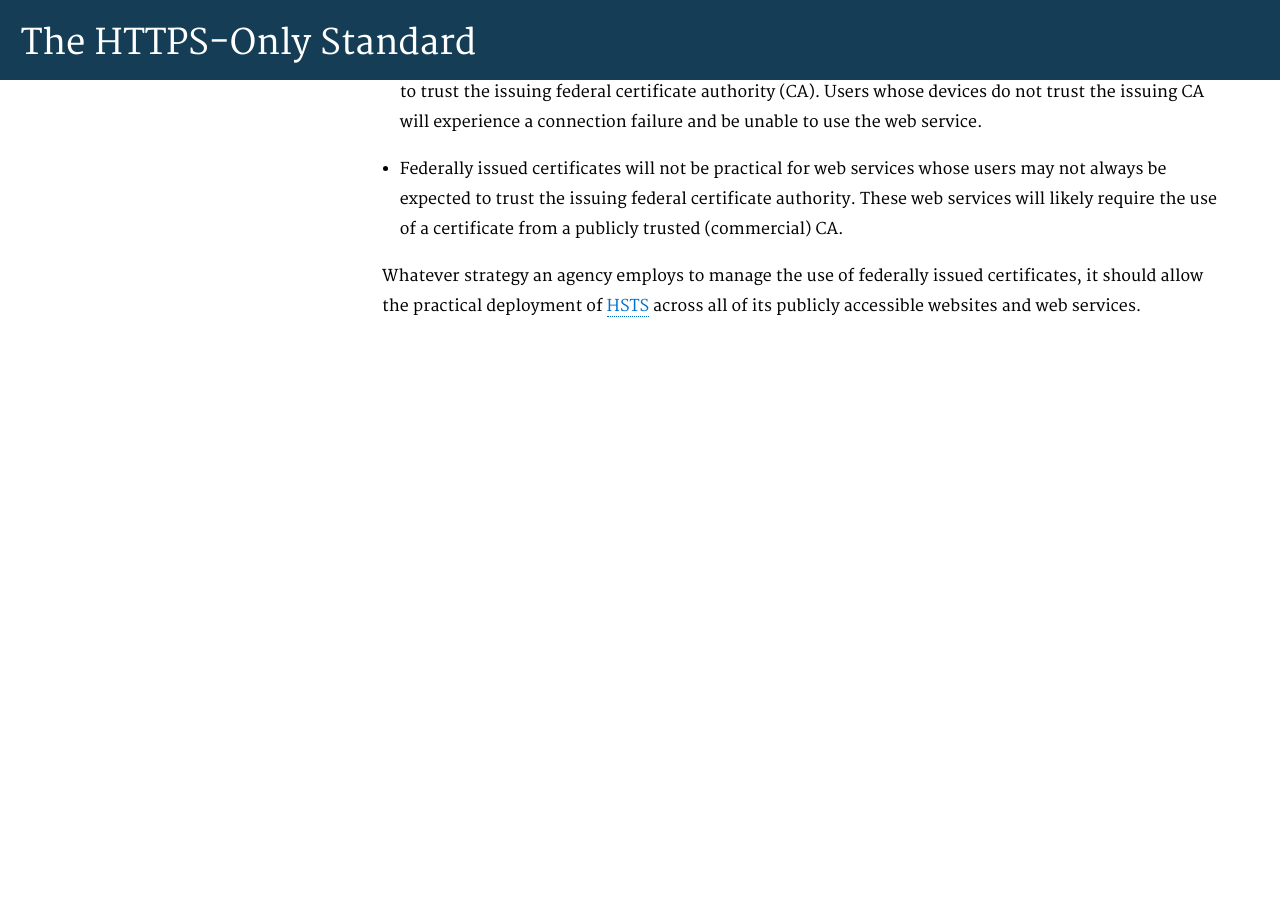
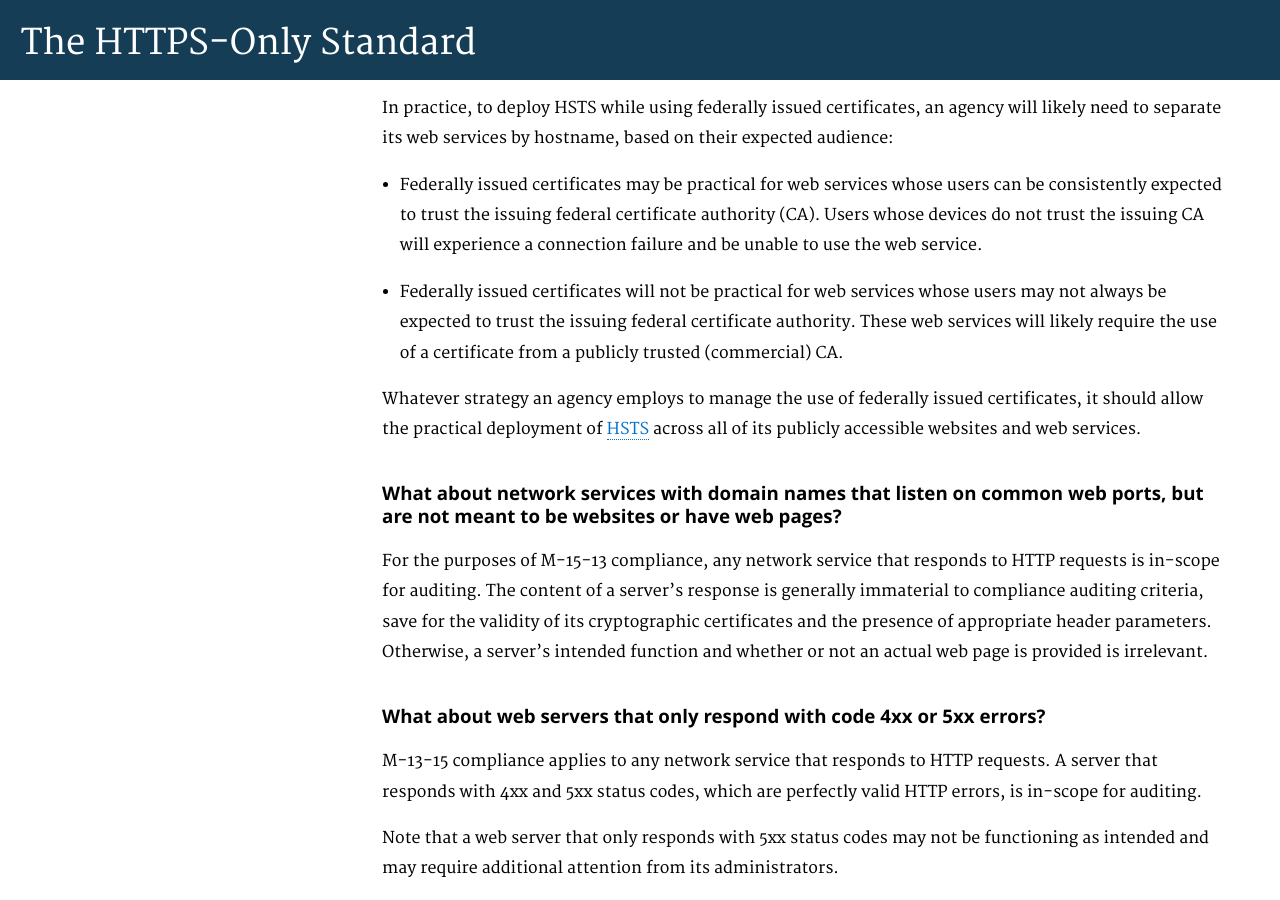
Before and after one commit to GSA/https, a Jekyll site: the page built from pages/guide.md, in a window 1280 px wide and 900 px high, scrolled down 6201 px. Built offline with Jekyll 4.4.1, drawn with Linux system fonts in a browser that asks for light colours; Markdown is read by kramdown in place of the engine named in the settings; before the commit the page ends 6539 px from its top, so only the background shows below that; some of the changed text lies outside the part shown.

Commit message:
Added two FAQ entries to the guide to clarify the applicability of M-15-13.

```diff
--- a/pages/guide.md
+++ b/pages/guide.md
@@ -24,7 +24,8 @@ This page provides implementation guidance for agencies by the White House Offic
   * [This site redirects users to HTTPS -- why is Pulse saying it doesn't enforce HTTPS?](#this-site-redirects-users-to-https----why-is-pulse-saying-it-doesn't-enforce-https%3f)
   * [Are federally operated certificate revocation services (CRL, OCSP) also required to move to HTTPS?](#are-federally-operated-certificate-revocation-services-(crl,-ocsp)-also-required-to-move-to-https%3f)
   * [What if I'm using a federally issued certificate -- such as from the Federal PKI or Department of Defense -- for my web service?](#what-if-i'm-using-a-federally-issued-certificate----such-as-from-the-federal-pki-or-department-of-defense----for-my-web-service%3f)
-
+  * [What about network services with domain names that listen on common web ports, but are not meant to be websites or have web pages?](what-about-network-services-with-domain-names-that-listen-on-common-web-ports,-but-are-not-meant-to-be-websites-or-have-web-pages%3f)
+  * [What about web servers that only respond with code 4xx or 5xx errors?](what-about-web-servers-that-only-respond-with-code-4xx-or-5xx-errors%3f)
 
 ## Compliance and best practice checklist
 
@@ -168,3 +169,13 @@ In practice, to deploy HSTS while using federally issued certificates, an agency
 * Federally issued certificates will not be practical for web services whose users may not always be expected to trust the issuing federal certificate authority. These web services will likely require the use of a certificate from a publicly trusted (commercial) CA.
 
 Whatever strategy an agency employs to manage the use of federally issued certificates, it should allow the practical deployment of [HSTS](/hsts/) across all of its publicly accessible websites and web services.
+
+### What about network services with domain names that listen on common web ports, but are not meant to be websites or have web pages?
+
+For the purposes of M-15-13 compliance, any network service that responds to HTTP requests is in-scope for auditing. The content of a server's response is generally immaterial to compliance auditing criteria, save for the validity of its cryptographic certificates and the presence of appropriate header parameters. Otherwise, a server's intended function and whether or not an actual web page is provided is irrelevant.
+
+### What about web servers that only respond with code 4xx or 5xx errors?
+
+M-13-15 compliance applies to any network service that responds to HTTP requests. A server that responds with 4xx and 5xx status codes, which are perfectly valid HTTP errors, is in-scope for auditing.
+
+Note that a web server that only responds with 5xx status codes may not be functioning as intended and may require additional attention from its administrators.
```
